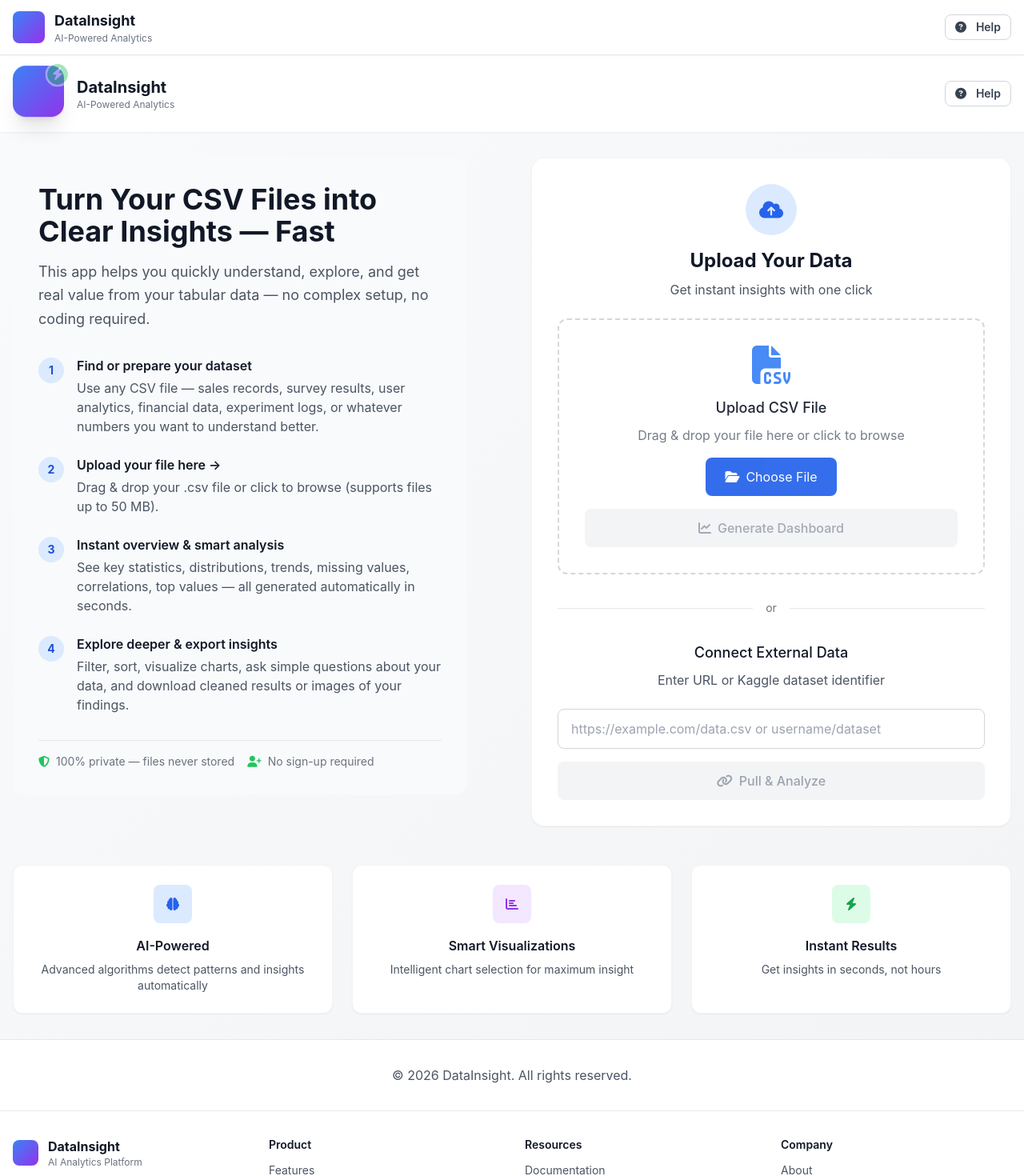
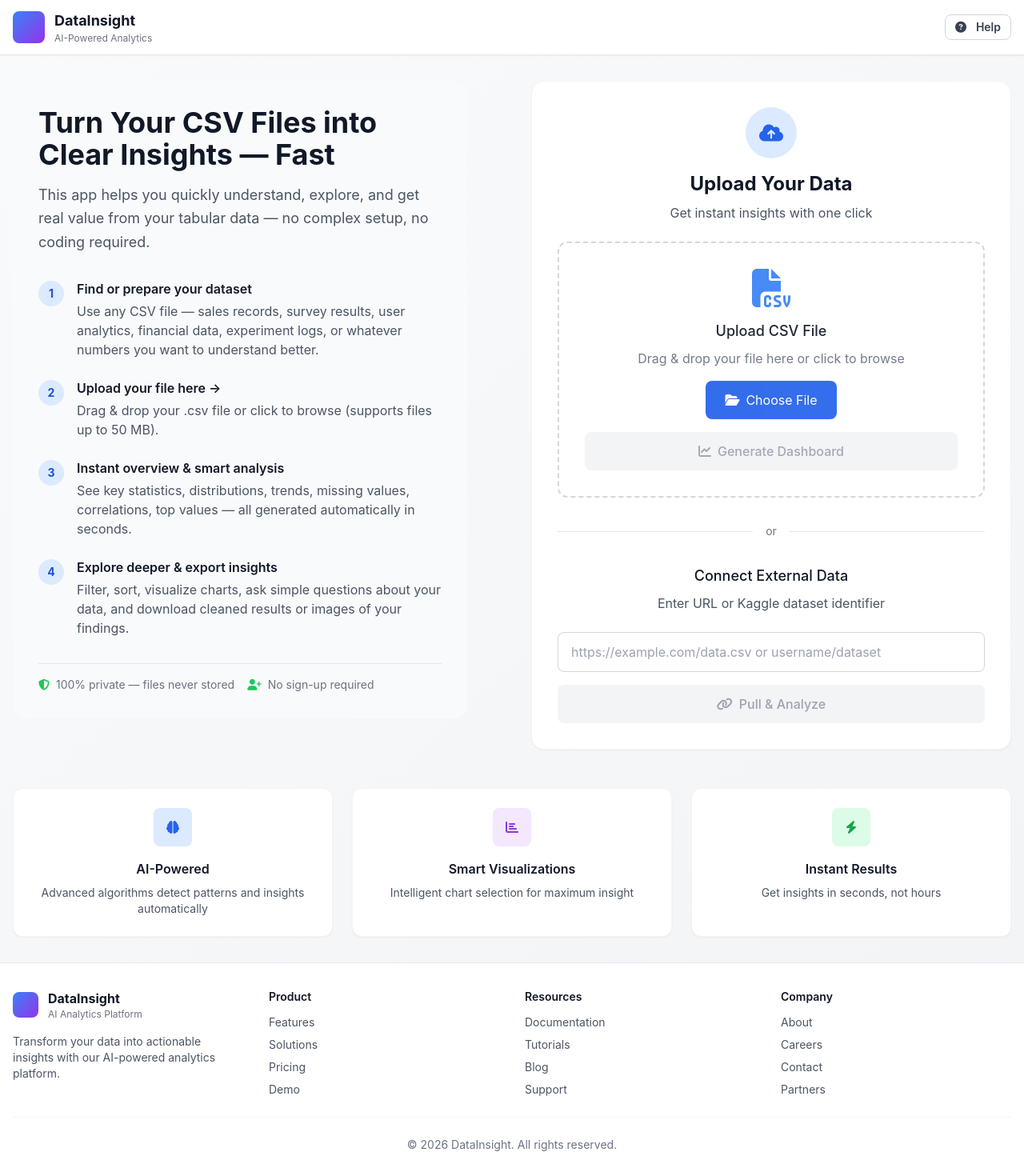
Before and after one commit to farhaanqazi/AI-Powered-Dashboards, a React (Vite) app in the folder frontend/: page / in a window 1280 px wide. Shown: the top 1470 px of the page at 80% size. Built offline with nearby package versions, Linux system fonts and the light colour scheme; what react-plotly.js would draw is missing.

Commit message:
Headers deduplication

```diff
--- a/frontend/src/components/dashboard/DashboardPage.jsx
+++ b/frontend/src/components/dashboard/DashboardPage.jsx
@@ -85,31 +85,6 @@ const DashboardPage = () => {
   return (
     <div className="min-h-screen bg-gradient-to-br from-gray-50 to-gray-100">
       <div className="container mx-auto px-4 py-6">
-        {/* Header */}
-        <header className="bg-white rounded-2xl shadow-sm p-6 mb-6 border border-gray-100">
-          <div className="flex items-center justify-between">
-            <div className="flex items-center space-x-4">
-              <div className="h-12 w-12 rounded-xl bg-gradient-to-br from-blue-500 to-purple-600 flex items-center justify-center text-white font-bold text-lg shadow-md">
-                <i className="fas fa-chart-network"></i>
-              </div>
-              <div>
-                <h1 className="text-2xl font-bold text-gray-900">Data Insights Dashboard</h1>
-                <p className="text-gray-600">Analyzing your dataset for actionable insights</p>
-              </div>
-            </div>
-            <div className="flex items-center space-x-3">
-              <button className="btn btn-outline btn-sm border-gray-300 text-gray-700 hover:bg-gray-50">
-                <i className="fas fa-download mr-2"></i> Export
-              </button>
-              <button
-                onClick={() => navigate('/')}
-                className="btn btn-primary btn-sm bg-blue-600 hover:bg-blue-700 text-white"
-              >
-                <i className="fas fa-upload mr-2"></i> New Dataset
-              </button>
-            </div>
-          </div>
-        </header>
 
         {/* Stats Cards */}
         {dashboardData && (
--- a/frontend/src/components/upload/UploadPage.jsx
+++ b/frontend/src/components/upload/UploadPage.jsx
@@ -72,33 +72,6 @@ const UploadPage = () => {
 
   return (
     <div className="min-h-screen bg-gradient-to-br from-gray-50 to-gray-100">
-      {/* Header */}
-      <header className="bg-white shadow-sm">
-        <div className="container mx-auto px-4 py-4">
-          <div className="flex items-center justify-between">
-            <div className="flex items-center space-x-4">
-              <div className="logo-container relative">
-                <div className="h-16 w-16 rounded-2xl bg-gradient-to-br from-blue-500 to-purple-600 flex items-center justify-center text-white font-bold text-xl shadow-xl transform transition duration-300 hover:scale-110 hover:rotate-6 animate-bounce-slow">
-                  <i className="fas fa-chart-network"></i>
-                </div>
-                <div className="absolute -top-1 -right-1 h-6 w-6 rounded-full bg-green-500 flex items-center justify-center text-white text-xs border-2 border-white animate-ping-slow">
-                  <i className="fas fa-bolt"></i>
-                </div>
-              </div>
-              <div>
-                <h1 className="text-xl font-bold text-gray-900">DataInsight</h1>
-                <p className="text-xs text-gray-500">AI-Powered Analytics</p>
-              </div>
-            </div>
-            <div className="flex items-center space-x-3">
-              <button className="btn btn-outline btn-sm border-gray-300 text-gray-700 hover:bg-gray-50">
-                <i className="fas fa-question-circle mr-1"></i> Help
-              </button>
-            </div>
-          </div>
-        </div>
-      </header>
-
       <div className="container mx-auto px-4 py-8">
           <div className="grid grid-cols-1 lg:grid-cols-2 gap-12 items-start">
             {/* Left Side - Introduction & Onboarding Section */}
@@ -345,13 +318,6 @@ const UploadPage = () => {
             </div>
           </div>
         </div>
-
-      {/* Footer */}
-      <footer className="bg-white border-t border-gray-200 py-8">
-        <div className="container mx-auto px-4 text-center">
-          <p className="text-gray-600">© 2026 DataInsight. All rights reserved.</p>
-        </div>
-      </footer>
     </div>
   );
 };
```
